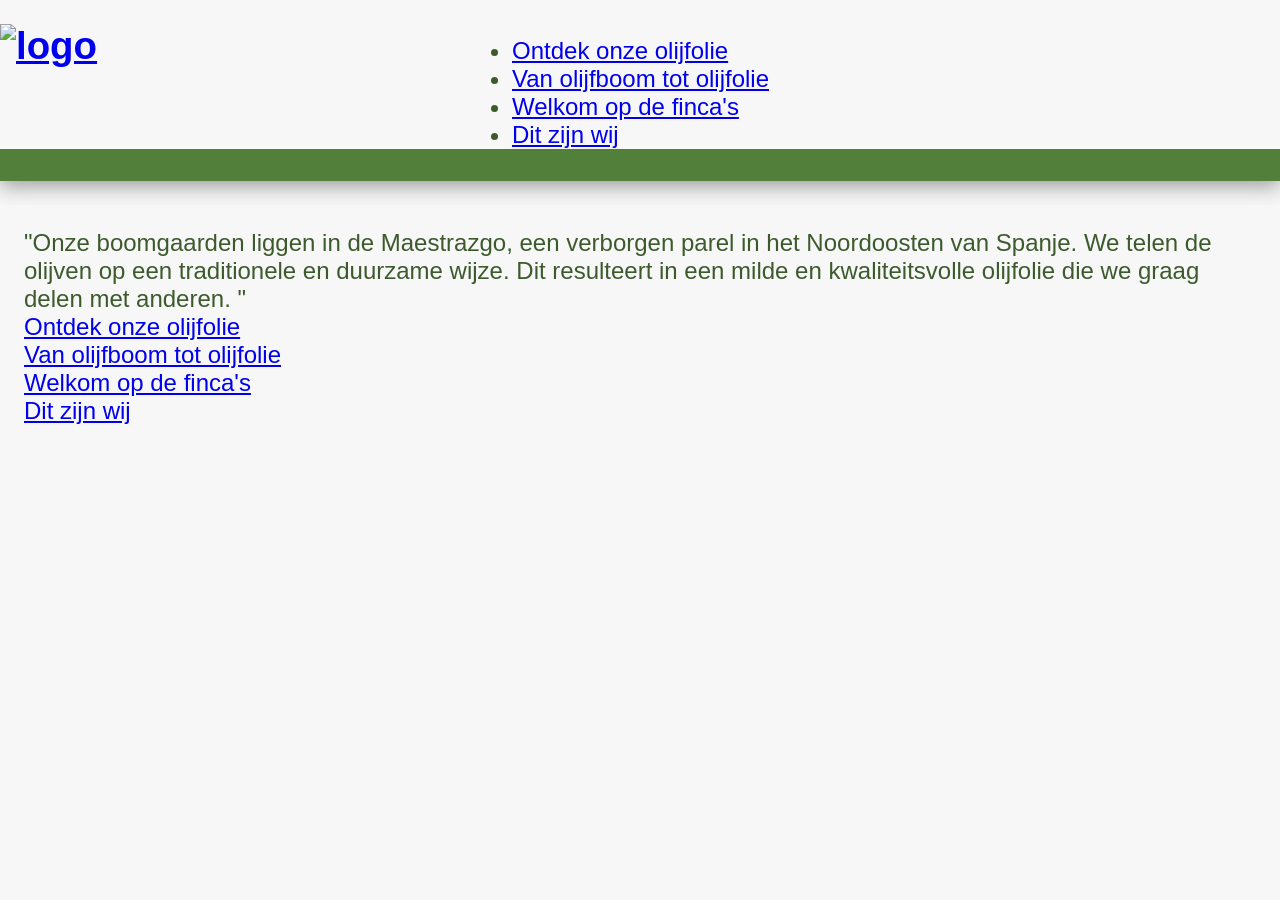
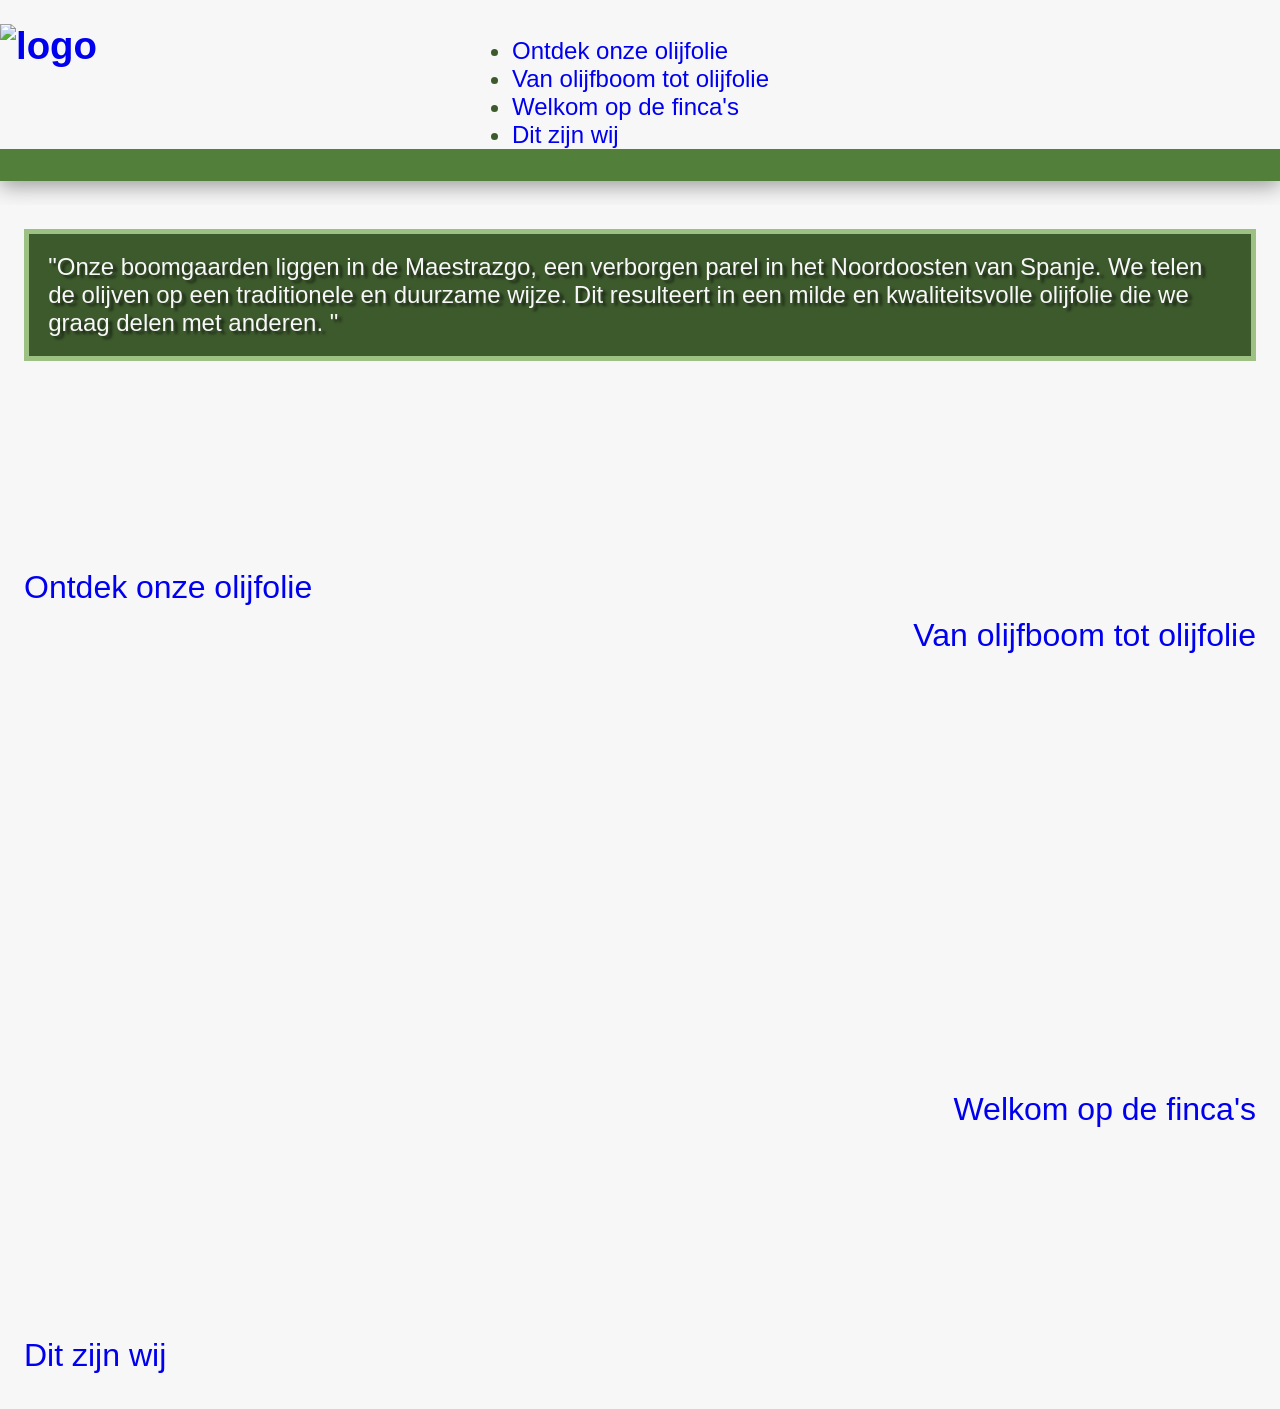

homepage check

--- a/stijlblad.css
+++ b/stijlblad.css
@@ -76,6 +76,10 @@ img{
 iframe{
   max-width: 100%;
 }
+a{
+  text-decoration: none;
+  background-color: transparent;
+}
 
 article#deel1{
     border-bottom: dotted 3px var(--kleur);
@@ -87,6 +91,88 @@ div.onderlijn{
   border-bottom: solid 0.1rem var(--kleur);
   margin-bottom: 1.2rem;
  
+}
+
+/*grid home*/
+main#home{
+  display: grid;
+  gap: 1.3rem; 
+  grid-template-areas: 
+  'one'
+  'two'
+  'three'
+  'four'
+  'five'
+  ;
+}
+div#intro, a#olijfolie, a#proces, a#fincas, a#wij {
+  background-color: var(--kleur);
+  padding: 1.2rem;
+  border: 5px solid rgb(157, 193, 131); 
+  color: rgb(247, 247, 247);
+  text-shadow: 4px 3px 3px rgba(0, 0, 0, 0.6); 
+} 
+div#intro > p{
+background-color: var(--kleur);
+}
+
+#intro{
+  grid-area: one;
+  font-size: 1.5rem;
+}
+
+#olijfolie{
+  grid-area: two;
+
+  color: rgb(247, 247, 247);
+  font-size: 2rem;
+  background-image: url("img/homeolijfolie.jpg");
+  text-align: left;
+  flex-direction: column;
+  padding-bottom: 0.7rem;
+}
+
+#proces{
+  grid-area: three;
+
+  color: rgb(247, 247, 247);
+  font-size: 2rem;
+  background-image: url("img/proces1.jpg");
+  text-align: right;
+  flex-direction:row;
+ padding-bottom: 0.7rem;
+}
+
+#wij{
+  grid-area: four;
+
+  color: rgb(247, 247, 247);
+  font-size: 2rem;
+  background-image: url(img/wij.JPG);
+  text-align: left;
+  flex-direction:column;
+ padding-bottom: 0.7rem;
+}
+
+#fincas{
+grid-area: five;
+
+color: rgb(247, 247, 247);
+font-size: 2rem;
+background-image: url("img/fincas1.jpg");    
+text-align: right;
+flex-direction: column;
+padding-bottom: 0.1rem;
+}
+
+#olijfolie, #proces, #fincas, #wij{
+  background-size: cover;
+  background-position: center;
+  display: flex;
+  justify-content: flex-end;
+  min-height: 8em;
+position: relative;/* voor groene achtergrond bij hover anders hele achtergrond groen, nu enkel deze blok gekleurd bij hover*//* voor groene achtergrond bij hover anders hele achtergrond groen, nu enkel deze blok gekleurd bij hover*/
+z-index: 0;
 }
 
 /*grid wij en de omgeving tweede deel*/
